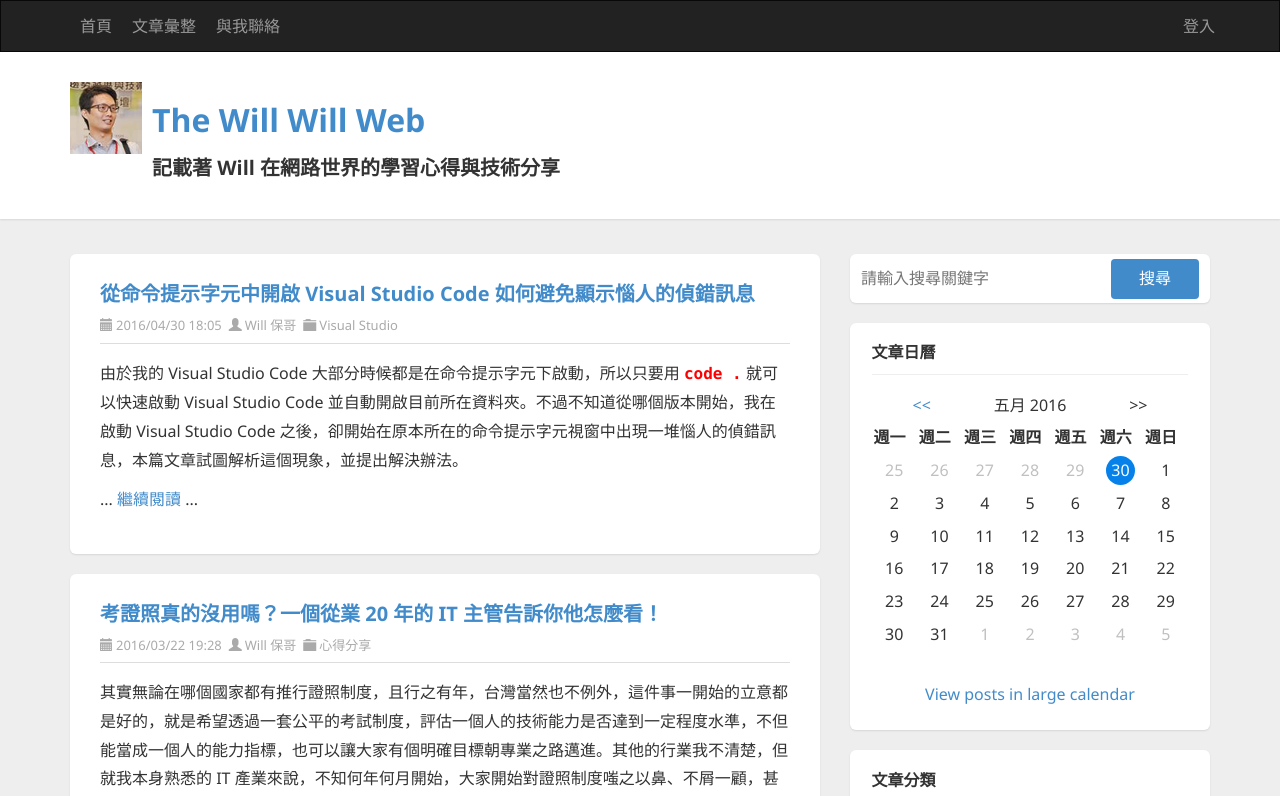
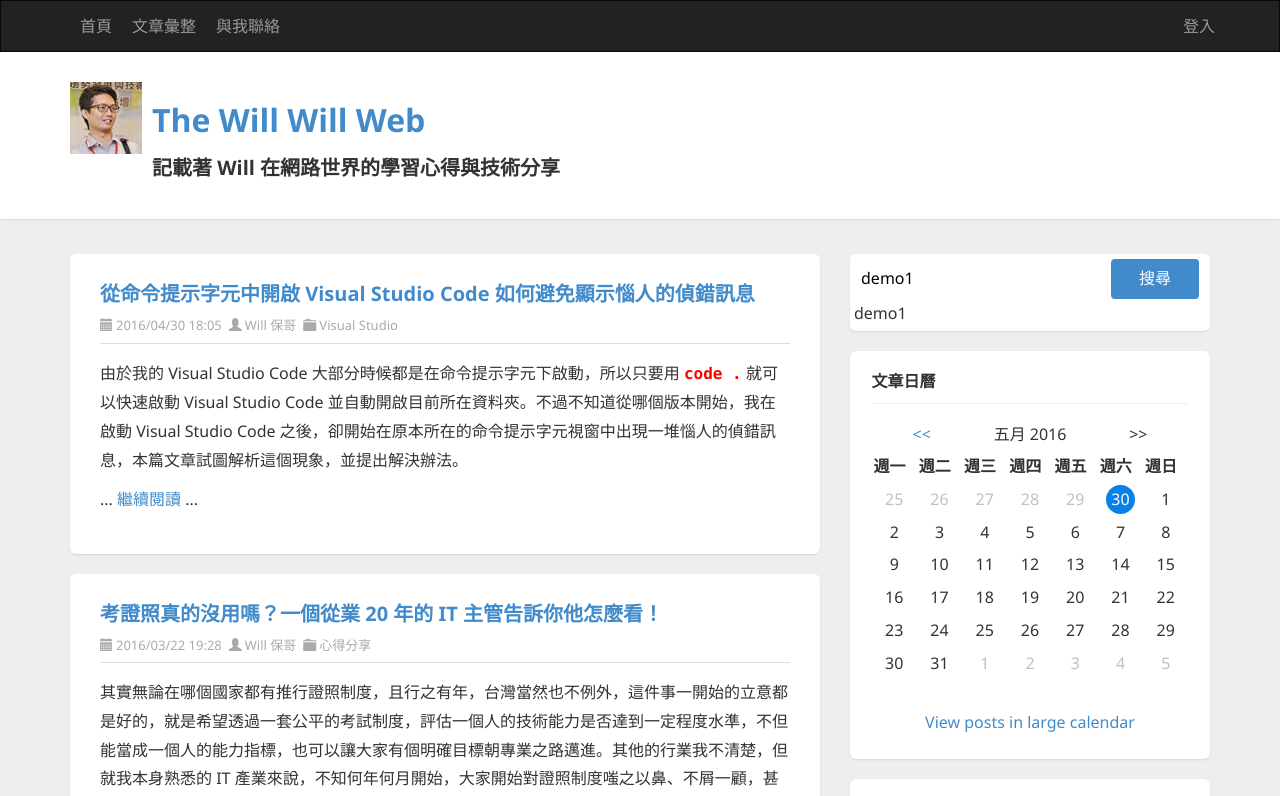
Before and after one commit to coolrare/DCT-109001, an Angular app: page / in a window 1280 px wide. Shown: the top 796 px of the page. Built offline with nearby package versions, Linux system fonts and the light colour scheme.

Commit message:
示範【雙向繫結】

```diff
--- a/src/app/app.component.html
+++ b/src/app/app.component.html
@@ -93,8 +93,9 @@
         <div class="widget search">
           <div class="widget-content">
             <div id="searchbox">
-              <input type="text" placeholder="請輸入搜尋關鍵字" accesskey="s">
+              <input type="text" placeholder="請輸入搜尋關鍵字" accesskey="s" [(ngModel)]="keyword">
               <input type="button" value="搜尋" id="searchbutton">
+              {{ keyword }}
             </div>
           </div>
         </div>
--- a/src/app/app.component.ts
+++ b/src/app/app.component.ts
@@ -6,5 +6,5 @@
   styleUrls: ['./app.component.css']
 })
 export class AppComponent {
-  title = 'demo1';
+  keyword = 'demo1';
 }
--- a/src/app/app.module.ts
+++ b/src/app/app.module.ts
@@ -6,6 +6,7 @@
 import { HeaderComponent } from './header/header.component';
 import { FooterComponent } from './footer/footer.component';
 import { SocialIconsComponent } from './header/social-icons/social-icons.component';
+import { FormsModule } from '@angular/forms';
 
 @NgModule({
   declarations: [
@@ -16,7 +17,8 @@
   ],
   imports: [
     BrowserModule,
-    AppRoutingModule
+    AppRoutingModule,
+    FormsModule
   ],
   providers: [],
   bootstrap: [AppComponent]
```
